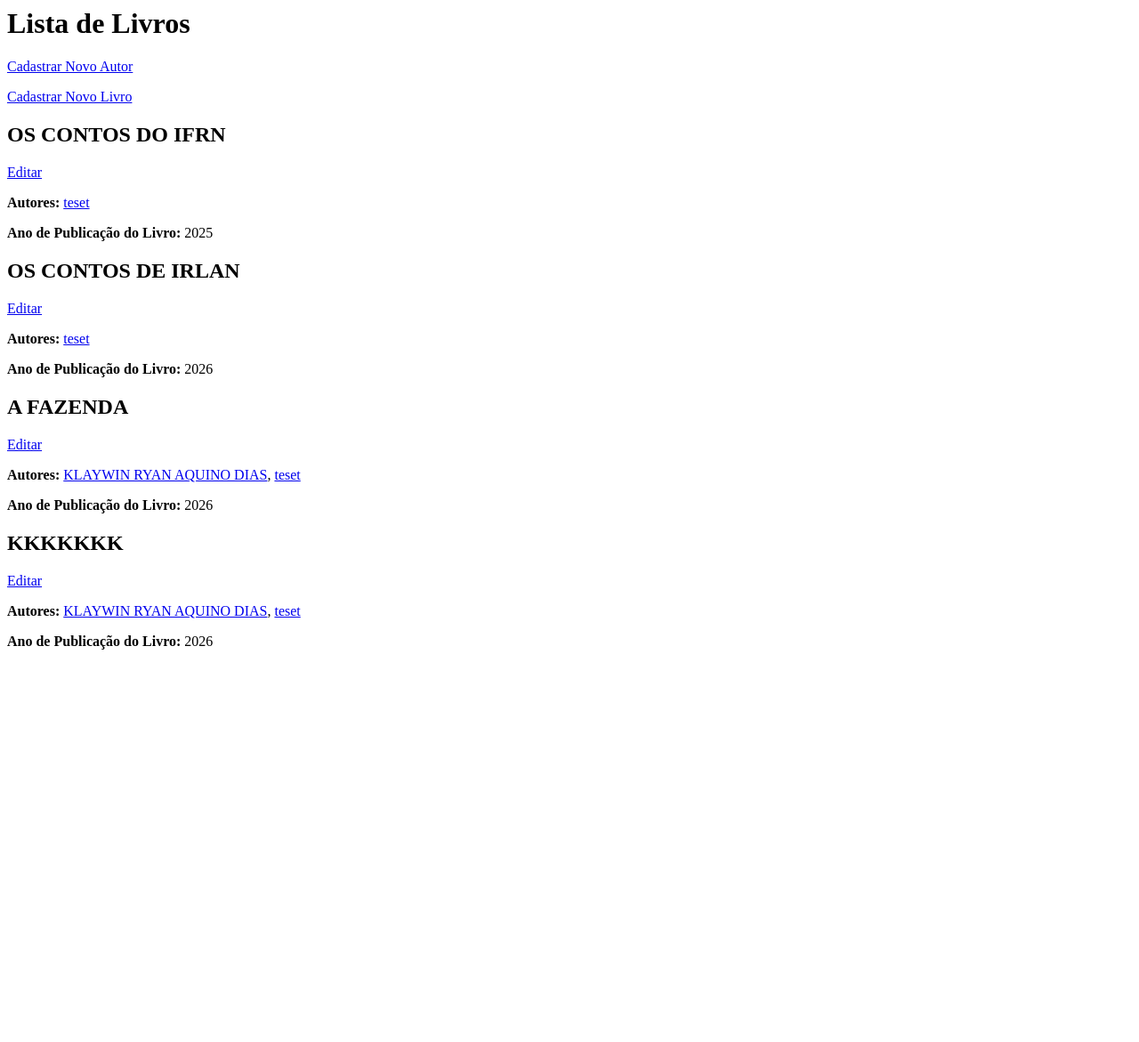
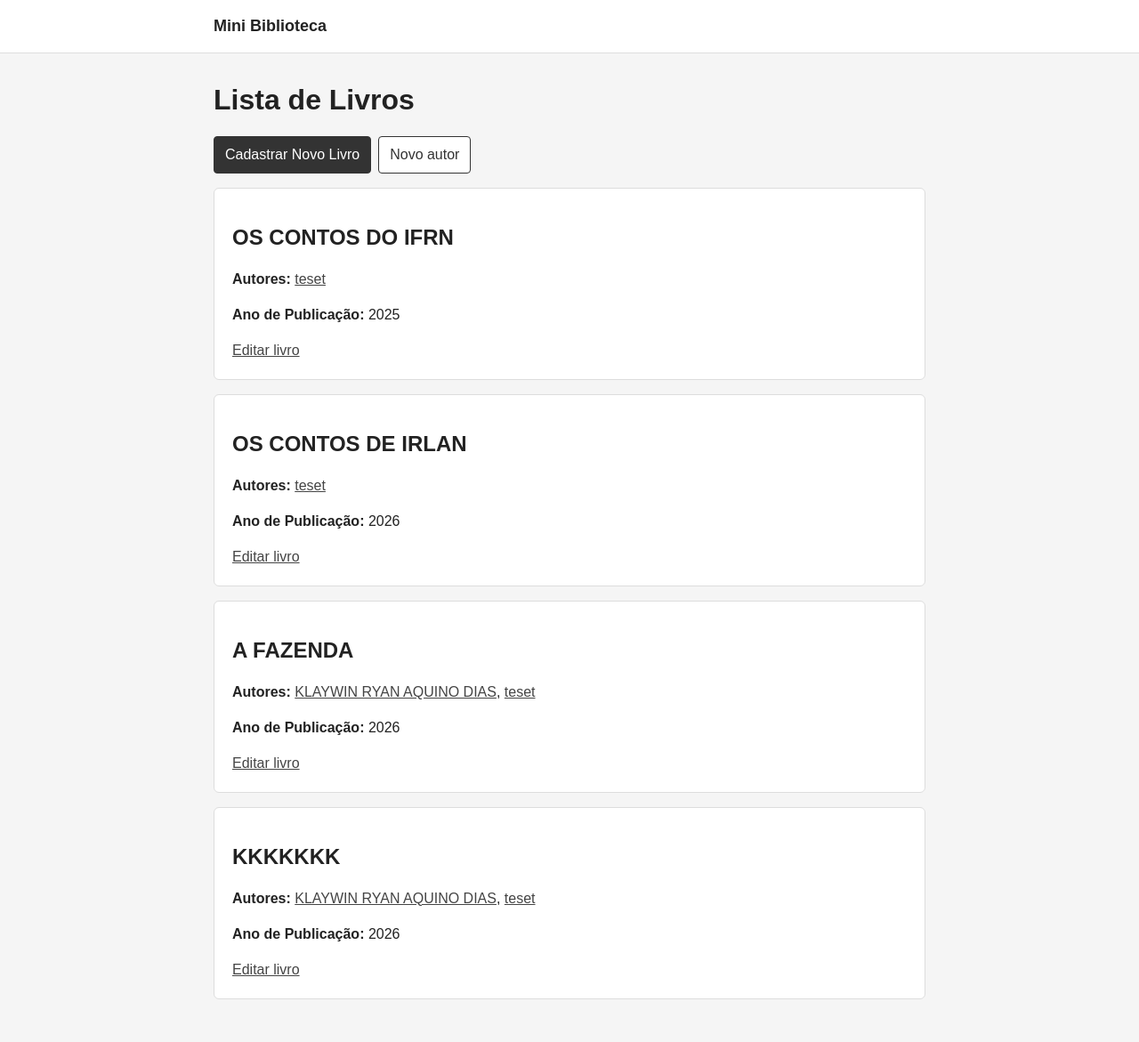
Before and after one commit to KlaywinR/desafio-irlan, a Django app: page / in a window 1280 px wide. Shown: the whole page at 89% size. Before the commit the page ends 730 px from the top, so only its background shows below. Run offline with Django 5.2, Linux system fonts and the light colour scheme; data comes from the database, SQL or seed files in the repository.

Commit message:
Implementa formulários de livros

```diff
--- /dev/null
+++ b/deasfio-irlann/mini-biblioteca/biblioteca/templates/base.html
@@ -0,0 +1,158 @@
+<!DOCTYPE html>
+<html lang="pt-br">
+<head>
+    <meta charset="utf-8">
+    <meta name="viewport" content="width=device-width, initial-scale=1">
+    <title>{% block title %}Mini Biblioteca{% endblock %}</title>
+    <style>
+        * {
+            box-sizing: border-box;
+        }
+
+        body {
+            margin: 0;
+            background: #f5f5f5;
+            color: #222;
+            font-family: Arial, sans-serif;
+            line-height: 1.5;
+        }
+
+        header {
+            background: #fff;
+            border-bottom: 1px solid #ddd;
+            padding: 16px 24px;
+        }
+
+        .header-content,
+        main {
+            width: min(100% - 32px, 800px);
+            margin: 0 auto;
+        }
+
+        .header-content a {
+            color: #222;
+            font-size: 18px;
+            font-weight: bold;
+            text-decoration: none;
+        }
+
+        main {
+            padding: 32px 0;
+        }
+
+        h1,
+        h2,
+        h3 {
+            line-height: 1.25;
+        }
+
+        h1 {
+            margin-top: 0;
+        }
+
+        .card {
+            margin: 16px 0;
+            padding: 20px;
+            background: #fff;
+            border: 1px solid #ddd;
+            border-radius: 6px;
+        }
+
+        .actions {
+            display: flex;
+            flex-wrap: wrap;
+            gap: 8px;
+        }
+
+        a {
+            color: #444;
+        }
+
+        .button {
+            display: inline-block;
+            padding: 8px 12px;
+            background: #333;
+            border: 1px solid #333;
+            border-radius: 4px;
+            color: #fff;
+            text-decoration: none;
+        }
+
+        .button.secondary {
+            background: #fff;
+            color: #333;
+        }
+
+        form {
+            max-width: 560px;
+        }
+
+        form p,
+        .form-field {
+            margin: 0 0 16px;
+        }
+
+        label {
+            display: block;
+            margin-bottom: 4px;
+            font-weight: bold;
+        }
+
+        input:not([type="checkbox"]),
+        select,
+        textarea {
+            width: 100%;
+            padding: 9px;
+            border: 1px solid #bbb;
+            border-radius: 4px;
+            background: #fff;
+            color: #222;
+            font: inherit;
+        }
+
+        select[multiple] {
+            min-height: 100px;
+        }
+
+        input[type="checkbox"] {
+            accent-color: #444;
+        }
+
+        button {
+            padding: 9px 14px;
+            border: 1px solid #333;
+            border-radius: 4px;
+            background: #333;
+            color: #fff;
+            font: inherit;
+            cursor: pointer;
+        }
+
+        .field-errors,
+        .form-errors {
+            margin-top: 4px;
+            color: #333;
+        }
+
+        .field-errors ul,
+        .form-errors ul {
+            margin: 0;
+            padding-left: 20px;
+        }
+
+        .muted {
+            color: #666;
+        }
+    </style>
+</head>
+<body>
+    <header>
+        <div class="header-content">
+            <a href="{% url 'book_list' %}">Mini Biblioteca</a>
+        </div>
+    </header>
+    <main>
+        {% block content %}{% endblock %}
+    </main>
+</body>
+</html>
--- a/deasfio-irlann/mini-biblioteca/biblioteca/templates/book_list.html
+++ b/deasfio-irlann/mini-biblioteca/biblioteca/templates/book_list.html
@@ -1,30 +1,29 @@
-<DOCTYPE html>
-<html lang='en'>
-<head>
-    <meta charset='utf-8'>
-    <meta name='viewport' content='width=device-width, initial-scale=1'>
-    <title>Lista de Livros</title>
-</head>
-<body>
+{% extends "base.html" %}
+
+{% block title %}Lista de livros | Mini Biblioteca{% endblock %}
+
+{% block content %}
     <h1>Lista de Livros</h1>
-    <p><a href="{% url 'author_create' %}">Cadastrar Novo Autor</a></p>
-    <p><a href="{% url 'book_create' %}">Cadastrar Novo Livro</a></p>
+    <div class="actions">
+        <a class="button" href="{% url 'book_create' %}">Cadastrar Novo Livro</a>
+        <a class="button secondary" href="{% url 'author_create' %}">Novo autor</a>
+    </div>
 
     {% for book in books %}
-
+        <article class="card">
             <h2>{{ book.title }}</h2>
-        <p><a href="{% url 'book_edit' book.pk %}">Editar</a></p>
-
             <p>
                 <strong>Autores:</strong>
                 {% for author in book.authors.all %}
                     <a href="{% url 'author_detail' author.pk %}">{{ author.name }}</a>{% if not forloop.last %}, {% endif %}
+                {% empty %}
+                    <span class="muted">Nenhum autor cadastrado</span>
                 {% endfor %}
             </p>
-        <p>
-            <strong>Ano de Publicação do Livro:</strong> {{ book.year_of_publication }}
-        </p>
-
+            <p><strong>Ano de Publicação:</strong> {{ book.year_of_publication }}</p>
+            <a href="{% url 'book_edit' book.pk %}">Editar livro</a>
+        </article>
+    {% empty %}
+        <p class="card muted">Nenhum livro cadastrado.</p>
     {% endfor %}
-</body>
-</html>
+{% endblock %}
--- a/deasfio-irlann/mini-biblioteca/biblioteca/views.py
+++ b/deasfio-irlann/mini-biblioteca/biblioteca/views.py
@@ -40,11 +40,19 @@ def author_detail(request, pk):
 
 def book_form(request, pk=None):
     book = get_object_or_404(Book, pk=pk) if pk is not None else None
+    author_id = request.GET.get("author_id", "")
+    return_author = None
+    if author_id.isdecimal():
+        return_author = Author.objects.filter(pk=author_id).first()
+
     data = request.POST if request.method == "POST" else None
     form = BookForm(data, instance=book)
 
     if request.method == "POST" and form.is_valid():
         book = form.save()
+        if return_author is not None:
+            return redirect("author_detail", pk=return_author.pk)
+
         author = book.authors.first()
         return redirect("author_detail", pk=author.pk)
 
```
Also changed, not shown: deasfio-irlann/mini-biblioteca/biblioteca/templates/author_detail.html (+13 -18 lines), deasfio-irlann/mini-biblioteca/biblioteca/templates/author_form.html (+8 -12 lines), deasfio-irlann/mini-biblioteca/biblioteca/templates/book_form.html (+6 -10 lines), deasfio-irlann/mini-biblioteca/biblioteca/tests.py (+19 -1 lines). Lines whose indentation alone changed are shown as unchanged.
